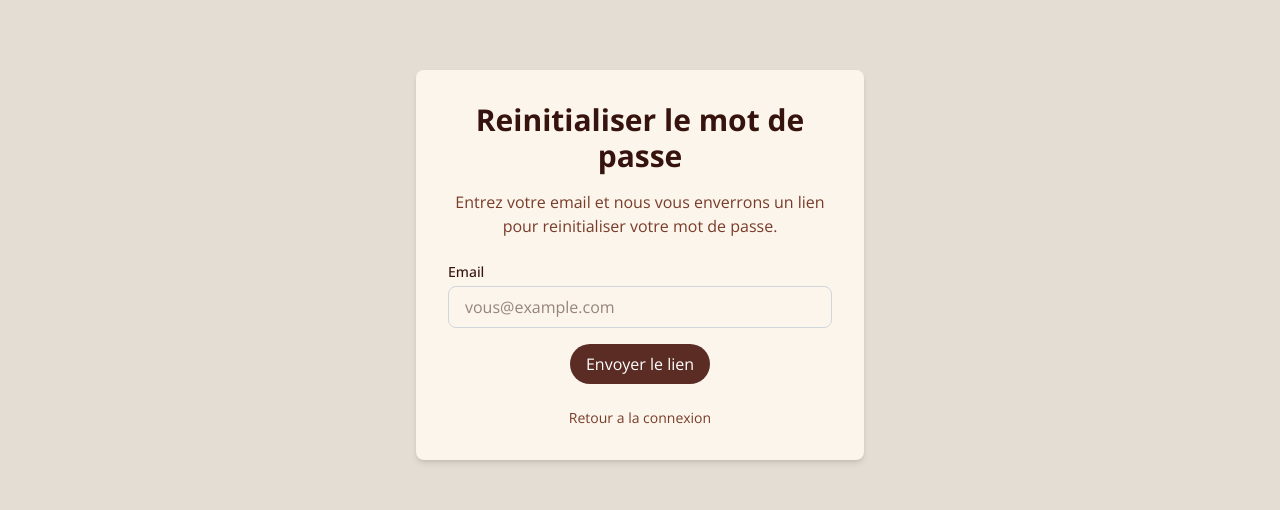
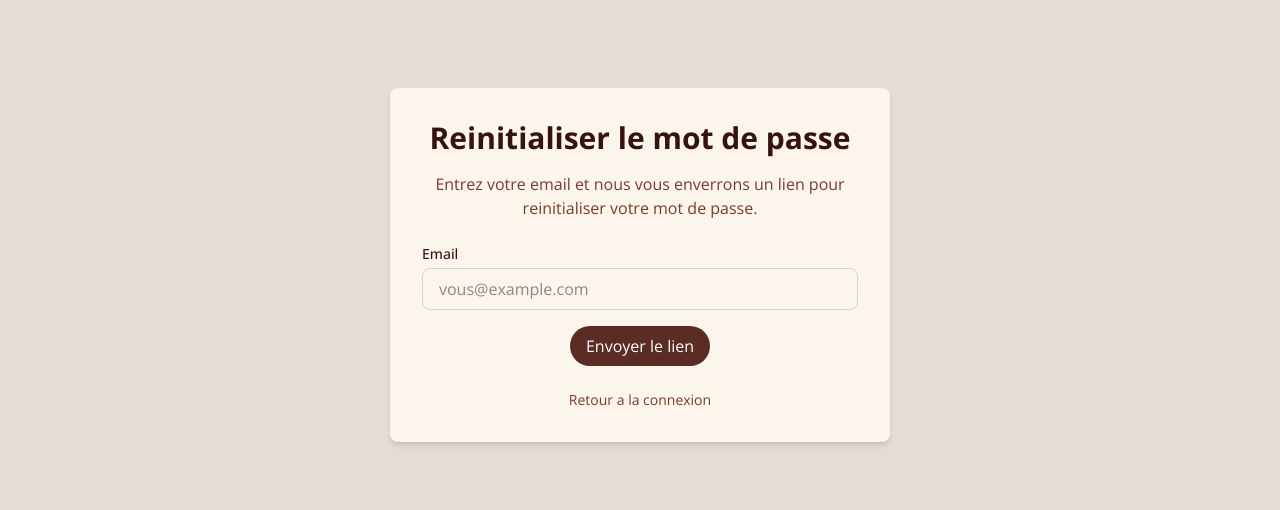
Before and after one commit to Izzibizz/studio-juwelia, a React (Vite) app in the folder client/: page /mot-de-passe-oublie in a window 1280 px wide. Shown: the part 245-755 px from the top of the page. Built offline with nearby package versions, Linux system fonts and the light colour scheme; no server answers.

Commit message:
allowed origins

```diff
--- a/client/src/components/ForgotPassword.tsx
+++ b/client/src/components/ForgotPassword.tsx
@@ -29,7 +29,7 @@ export function ForgotPassword() {
 
   return (
     <div className="min-h-screen flex items-center justify-center bg-beige py-12 px-4 text-brownBlack">
-      <div className="w-full max-w-md bg-warmWhite rounded-lg shadow-md p-8">
+      <div className="w-full max-w-[500px] bg-warmWhite rounded-lg shadow-md p-8">
         <h2 className="text-3xl font-bold text-center mb-4 text-brownBlack">
           Reinitialiser le mot de passe
         </h2>
```
Also changed, not shown: 1 other file (tests, documents, lock files or other folders).
